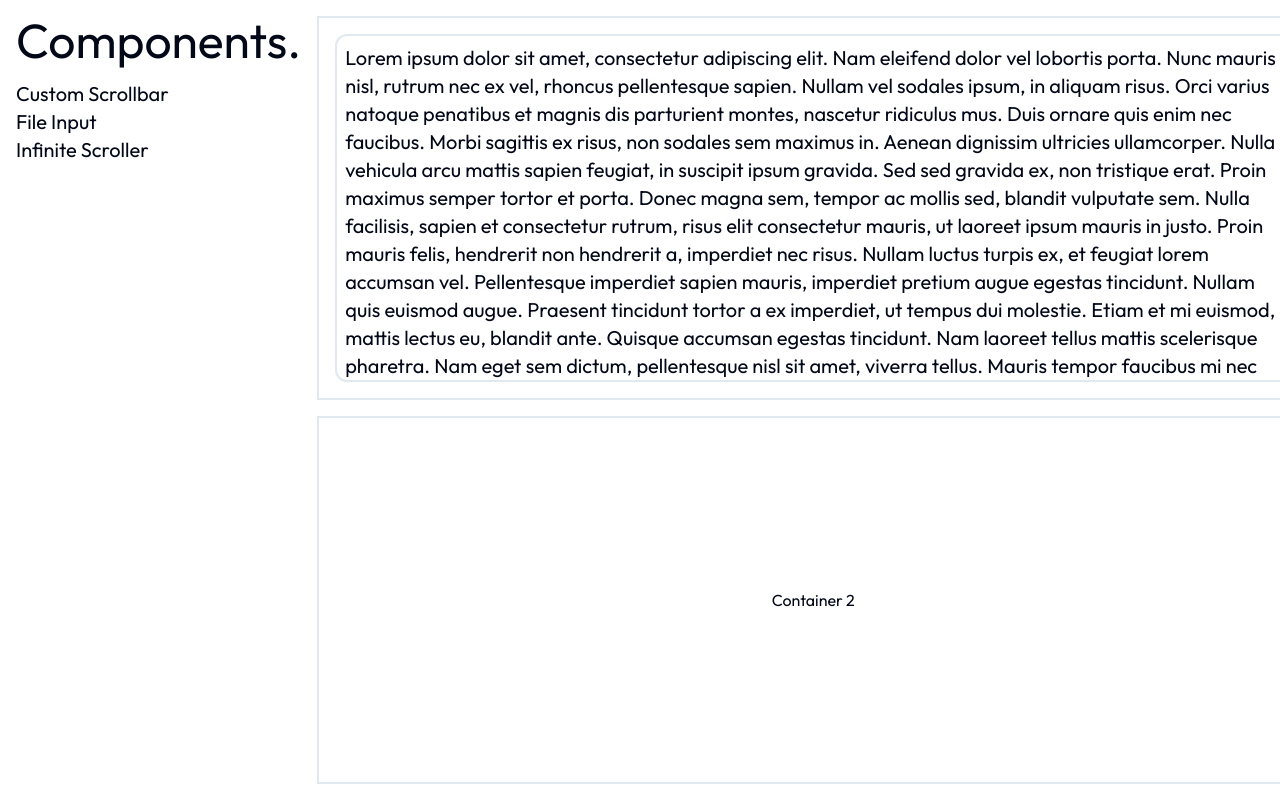
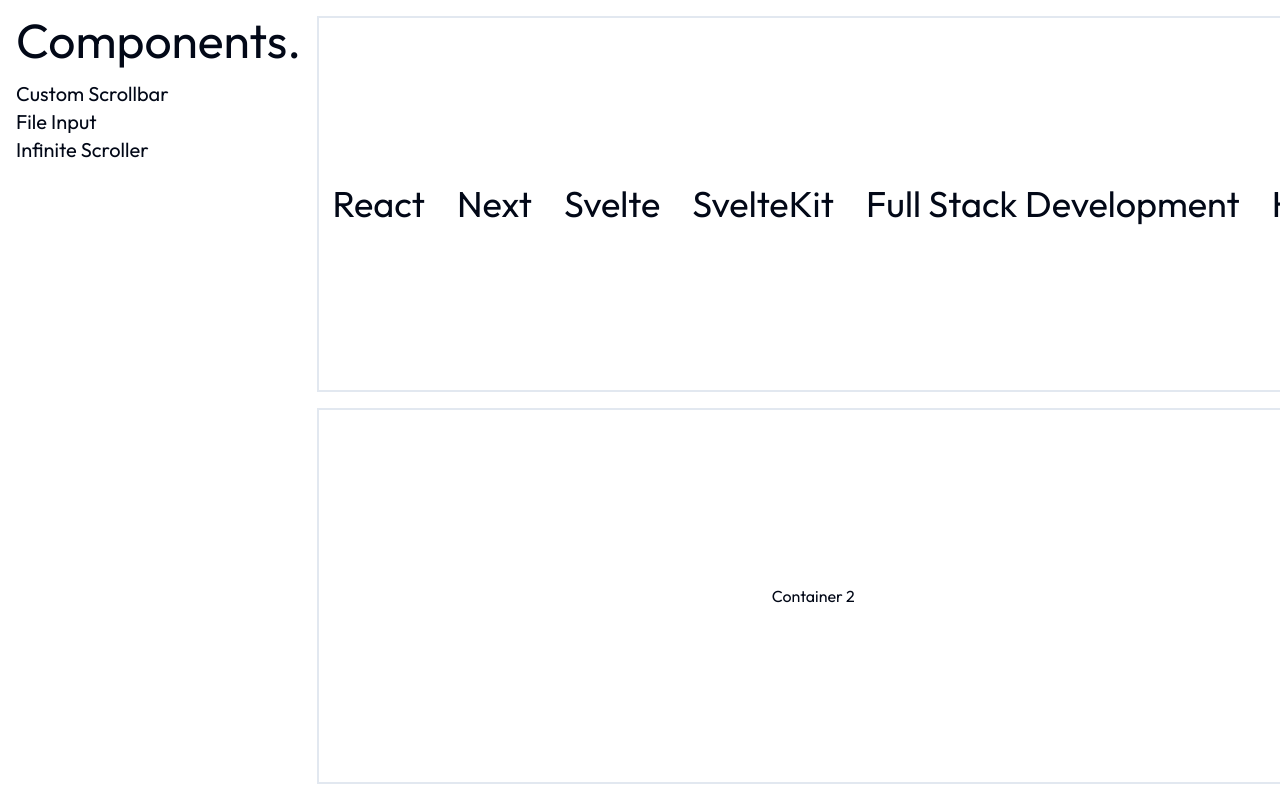
Before and after one commit to shresthashreejan/components, a SvelteKit app: page / in a window 1280 px wide. Shown: the top 800 px of the page. Built offline with nearby package versions, Linux system fonts and the light colour scheme.

Commit message:
UI improvements

```diff
--- a/src/routes/+page.svelte
+++ b/src/routes/+page.svelte
@@ -7,7 +7,7 @@
 <main class="flex h-screen justify-center">
 	<div class="flex h-full w-[80vw] flex-col gap-4 p-4">
 		<div class="flex h-1/2 flex-grow items-center justify-center border-2">
-			<CustomScrollbar />
+			<InfiniteScroller />
 		</div>
 		<div class="flex h-1/2 flex-grow items-center justify-center border-2">Container 2</div>
 	</div>
```
